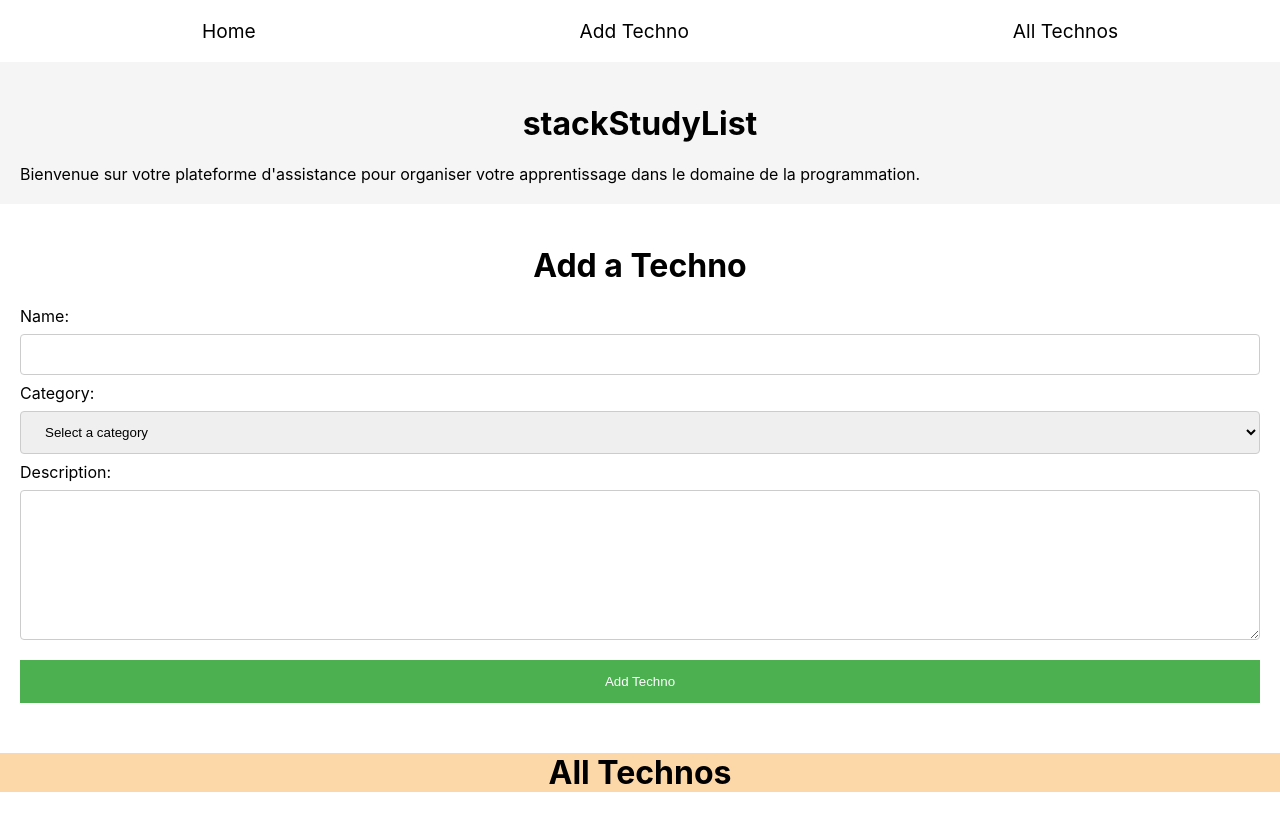
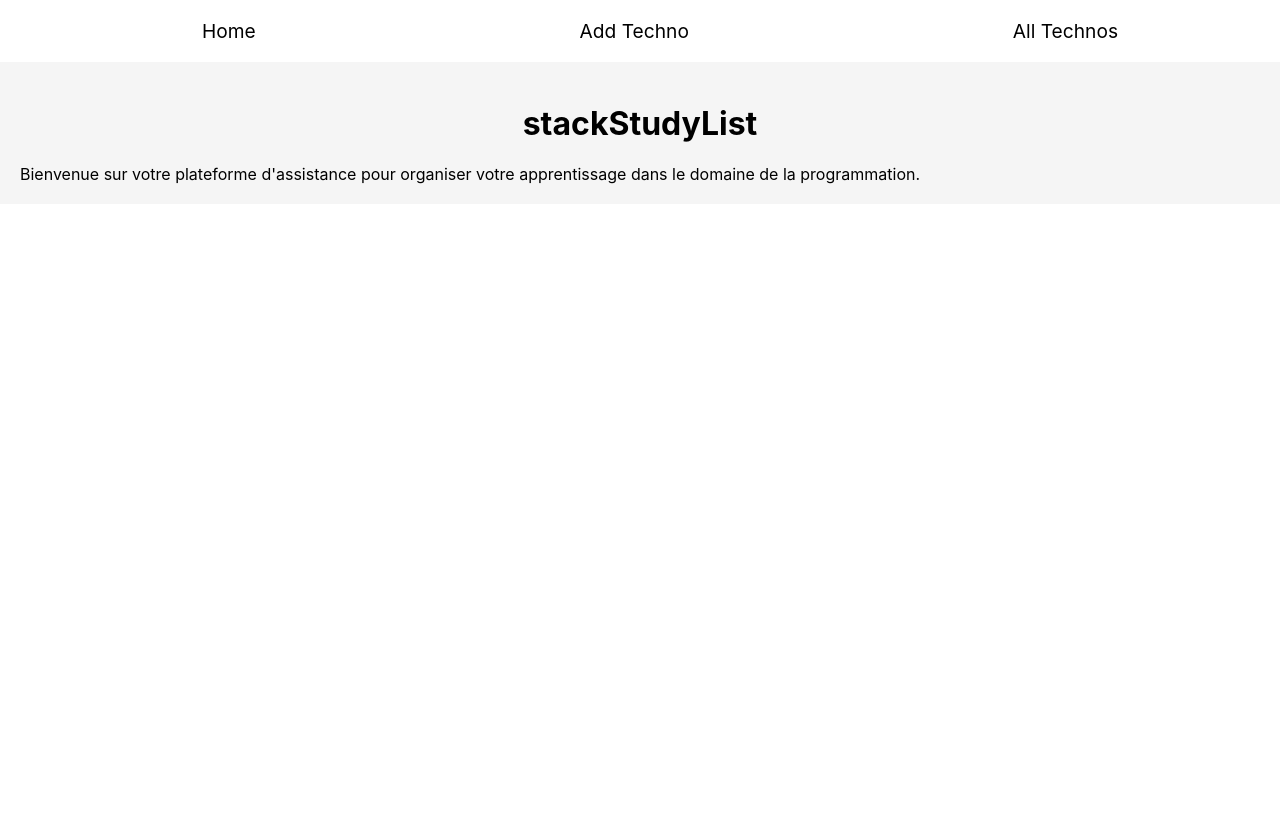
Before and after one commit to NadDevCode/stack-study-list-app, a React (Create React App) app: page / in a window 1280 px wide. Built offline with nearby package versions, Linux system fonts and the light colour scheme.

Commit message:
Routage des pages avec react-router-dom

```diff
--- a/src/App.js
+++ b/src/App.js
@@ -1,3 +1,5 @@
+import { Routes, Route } from 'react-router-dom';
+
 import Home from './pages/Home';
 import TechnoAdd from'./pages/TechnoAdd';
 import TechnoList from './pages/TechnoList';
@@ -8,9 +10,11 @@
   return (
     <>
       <Menu />
-      <Home />
-      <TechnoAdd />
-      <TechnoList />
+      <Routes>
+        <Route path='/' element={<Home /> } />
+        <Route path='/add' element={<TechnoAdd /> } />
+        <Route path='/list' element={<TechnoList />} />
+      </Routes>
     </>
   );
 }
--- a/src/components/Menu.jsx
+++ b/src/components/Menu.jsx
@@ -1,13 +1,12 @@
-
-
+import { NavLink } from "react-router-dom";
 
 export default function Menu() {
     return (
         <div className="menu">
             <ul>
-                <li>Home</li>
-                <li>Add Techno</li>
-                <li>All Technos</li>
+                <li ><NavLink to="/">Home</NavLink></li>
+                <li><NavLink to="/add">Add Techno</NavLink></li>
+                <li><NavLink to="/list">All Technos</NavLink></li>
             </ul>
         </div>
     )
--- a/src/index.js
+++ b/src/index.js
@@ -4,9 +4,7 @@
 import App from './App';
 import reportWebVitals from './reportWebVitals';
 
-
 import { BrowserRouter } from 'react-router-dom';
-
 
 const root = ReactDOM.createRoot(document.getElementById('root'));
 root.render(
```
